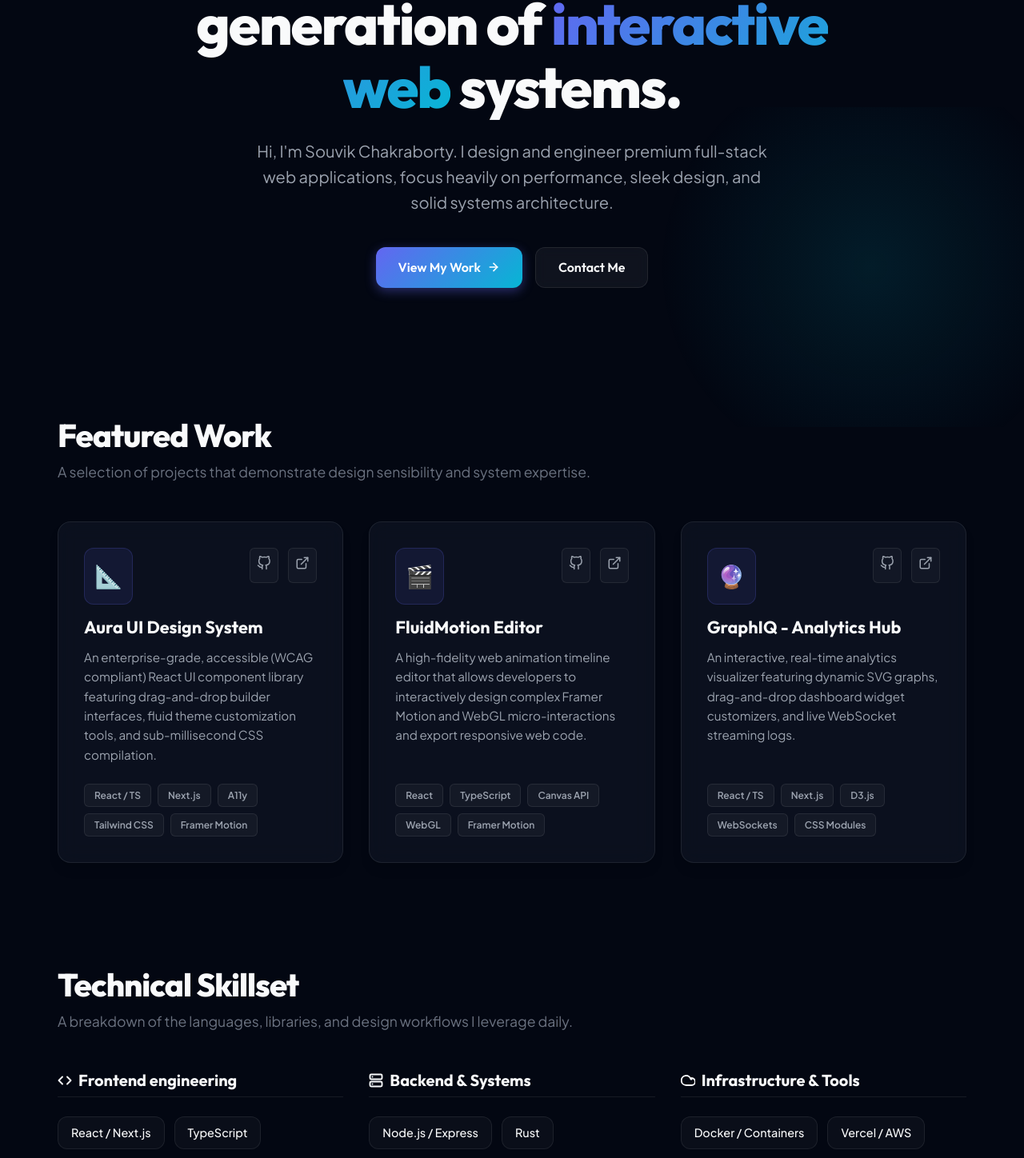
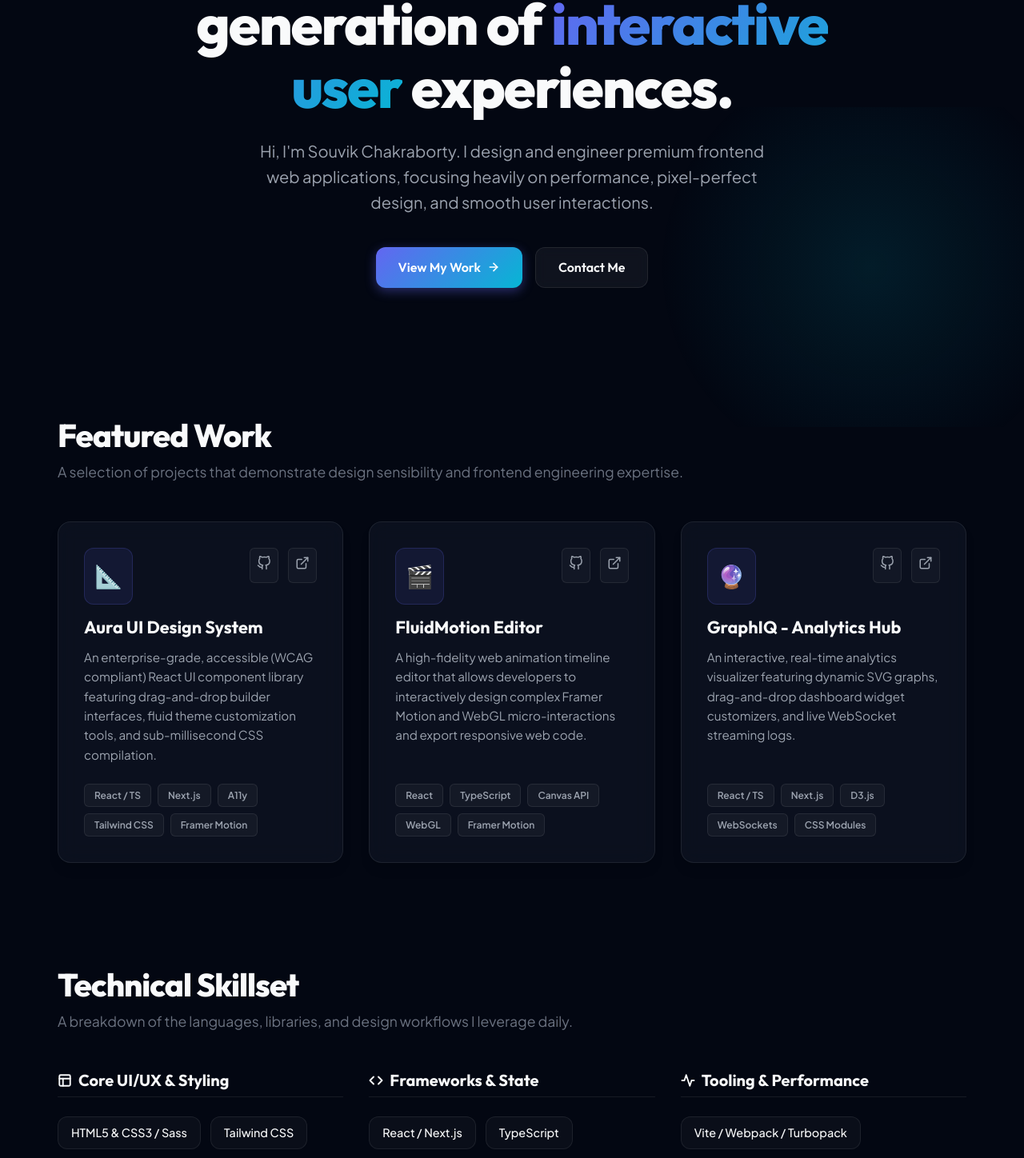
Before and after one commit to souvik00chakraborty/souvik-portfolio-next, a Next.js app: page / in a window 1280 px wide. Shown: the part 346-1794 px from the top of the page at 80% size. Built offline with nearby package versions, Linux system fonts and the light colour scheme.

Commit message:
feat: update portfolio description and enhance skill categories for clarity

```diff
--- a/src/app/layout.tsx
+++ b/src/app/layout.tsx
@@ -16,7 +16,7 @@ const plusJakartaSans = Plus_Jakarta_Sans({
 
 export const metadata: Metadata = {
   title: "Souvik Chakraborty | Portfolio",
-  description: "Creative Full Stack Developer Portfolio",
+  description: "Creative Frontend Developer & UI Engineer Portfolio",
 };
 
 export default function RootLayout({
--- a/src/app/page.tsx
+++ b/src/app/page.tsx
@@ -121,35 +121,34 @@ export default function Home() {
 
   const skillGroups: SkillGroup[] = [
     {
-      category: "Frontend engineering",
+      category: "Core UI/UX & Styling",
+      icon: (
+        <svg xmlns="http://www.w3.org/2000/svg" width="18" height="18" viewBox="0 0 24 24" fill="none" stroke="currentColor" strokeWidth="2.5" strokeLinecap="round" strokeLinejoin="round">
+          <rect x="3" y="3" width="18" height="18" rx="2" ry="2"></rect>
+          <line x1="3" y1="9" x2="21" y2="9"></line>
+          <line x1="9" y1="21" x2="9" y2="9"></line>
+        </svg>
+      ),
+      skills: ["HTML5 & CSS3 / Sass", "Tailwind CSS", "CSS Modules", "Responsive Layouts", "A11y (Accessibility)"]
+    },
+    {
+      category: "Frameworks & State",
       icon: (
         <svg xmlns="http://www.w3.org/2000/svg" width="18" height="18" viewBox="0 0 24 24" fill="none" stroke="currentColor" strokeWidth="2.5" strokeLinecap="round" strokeLinejoin="round">
           <polyline points="16 18 22 12 16 6"></polyline>
           <polyline points="8 6 2 12 8 18"></polyline>
         </svg>
       ),
-      skills: ["React / Next.js", "TypeScript", "HTML5 & Vanilla CSS", "CSS Modules", "Responsive Web Design"]
+      skills: ["React / Next.js", "TypeScript", "Redux Toolkit / Zustand", "Framer Motion", "TanStack Query / Clients"]
     },
     {
-      category: "Backend & Systems",
+      category: "Tooling & Performance",
       icon: (
         <svg xmlns="http://www.w3.org/2000/svg" width="18" height="18" viewBox="0 0 24 24" fill="none" stroke="currentColor" strokeWidth="2.5" strokeLinecap="round" strokeLinejoin="round">
-          <rect x="2" y="2" width="20" height="8" rx="2" ry="2"></rect>
-          <rect x="2" y="14" width="20" height="8" rx="2" ry="2"></rect>
-          <line x1="6" y1="6" x2="6.01" y2="6"></line>
-          <line x1="6" y1="18" x2="6.01" y2="18"></line>
+          <polyline points="22 12 18 12 15 21 9 3 6 12 2 12"></polyline>
         </svg>
       ),
-      skills: ["Node.js / Express", "Rust", "REST & GraphQL APIs", "PostgreSQL / Prisma", "Redis Cache"]
-    },
-    {
-      category: "Infrastructure & Tools",
-      icon: (
-        <svg xmlns="http://www.w3.org/2000/svg" width="18" height="18" viewBox="0 0 24 24" fill="none" stroke="currentColor" strokeWidth="2.5" strokeLinecap="round" strokeLinejoin="round">
-          <path d="M18 10h-1.26A8 8 0 1 0 9 20h9a6 6 0 0 0 6-6 6 6 0 0 0-6-6z"></path>
-        </svg>
-      ),
-      skills: ["Docker / Containers", "Vercel / AWS", "Git / GitHub Actions", "ESLint & Biome", "Linux Systems"]
+      skills: ["Vite / Webpack / Turbopack", "Jest / Testing Library", "Cypress / Playwright", "Git & GitHub Actions", "Core Web Vitals Optimization"]
     }
   ];
 
@@ -176,10 +175,10 @@ export default function Home() {
           <div className={styles.heroGlow}></div>
           <div className={styles.tagline}>Available for Opportunities</div>
           <h1>
-            Crafting the next generation of <span className={styles.gradientText}>interactive web</span> systems.
+            Crafting the next generation of <span className={styles.gradientText}>interactive user</span> experiences.
           </h1>
           <p>
-            Hi, I&apos;m Souvik Chakraborty. I design and engineer premium full-stack web applications, focus heavily on performance, sleek design, and solid systems architecture.
+            Hi, I&apos;m Souvik Chakraborty. I design and engineer premium frontend web applications, focusing heavily on performance, pixel-perfect design, and smooth user interactions.
           </p>
           <div className={styles.heroCtas}>
             <a href="#projects" className="btn-primary" id="hero-view-work-btn">
@@ -199,7 +198,7 @@ export default function Home() {
         <section id="projects" className={styles.section}>
           <div className={styles.sectionHeader}>
             <h2>Featured Work</h2>
-            <p>A selection of projects that demonstrate design sensibility and system expertise.</p>
+            <p>A selection of projects that demonstrate design sensibility and frontend engineering expertise.</p>
           </div>
           <div className={styles.projectsGrid}>
             {projects.map((project, idx) => (
```
